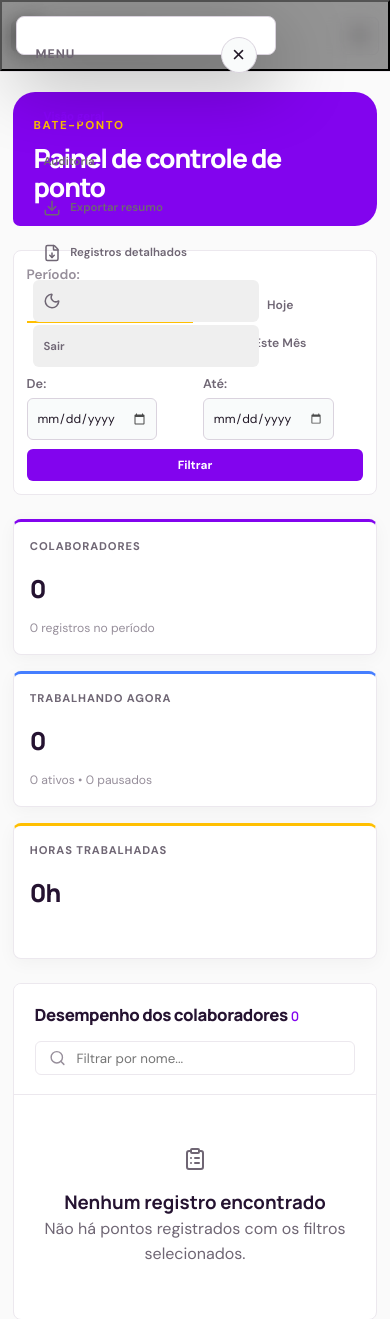
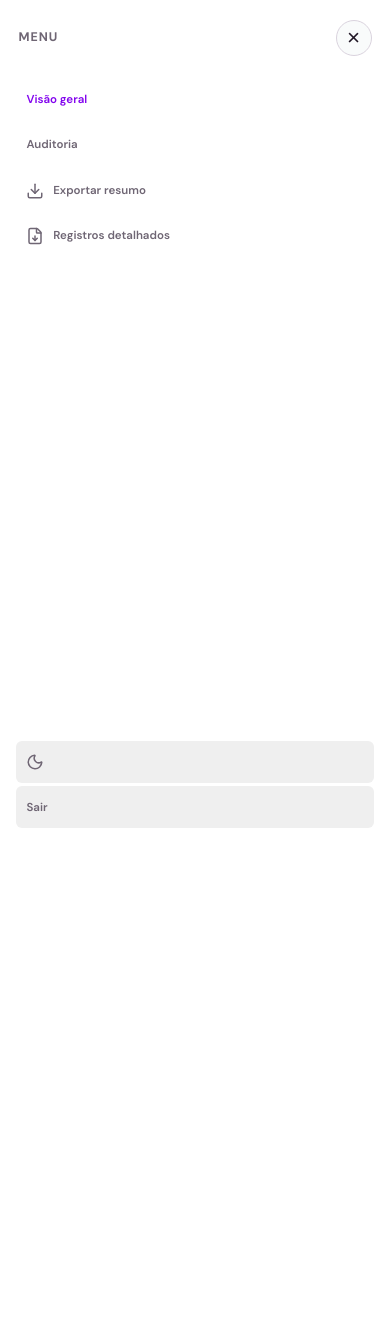
Before and after one commit to shirubaarison/discord-bateponto-bot, a Flask app: page / in a window 390 px wide, after a click that opens the changed part. Shown: the top 1319 px of the page. After the commit the page ends 828 px from the top, so only its background shows below. Run offline with Flask 3, Linux system fonts and the light colour scheme; data that the repository does not hold is empty; parts of the project's set-up code (start-up, migrations or seed data) failed here and were passed over; some libraries are stand-ins or nearby versions; grey boxes are pictures that could not be loaded.

Commit message:
fix: rebuild mobile drawer overlay

```diff
--- a/bate_ponto_bot/web/static/css/dashboard.css
+++ b/bate_ponto_bot/web/static/css/dashboard.css
@@ -360,10 +360,10 @@ a.user-display-name:hover { color: var(--blue); text-decoration: underline !impo
 
 @media (max-width: 520px) {
     .navbar { padding-inline: .7rem; }
-    .nav-links { display: none; }
+    .nav-links { position: fixed; inset: 0; z-index: 1102; display: flex; flex-direction: column; align-items: stretch; gap: .2rem; width: 100vw; height: 100dvh; min-width: 0; max-width: none; padding: 1rem; overflow-y: auto; background: var(--paper); transform: translateX(100%); visibility: hidden; pointer-events: none; transition: transform 240ms ease, visibility 0s linear 240ms; }
     .mobile-menu-toggle { width: 38px; height: 38px; display: grid; place-items: center; margin-left: auto; color: var(--ink); background: var(--paper); border: 1px solid var(--line-strong); border-radius: var(--radius-sm); cursor: pointer; }
     .mobile-menu-toggle svg { width: 19px; height: 19px; }
-    .nav-links.is-open { position: fixed; inset: 1rem auto 1rem 1rem; z-index: 1102; display: flex; flex-direction: column; align-items: stretch; gap: .2rem; width: min(360px, 50vw); min-width: 260px; max-width: calc(100vw - 2rem); height: auto; padding: 1rem; background: var(--paper); border: 1px solid var(--line-strong); border-radius: var(--radius-md); box-shadow: 0 24px 70px rgba(0,0,0,.35); }
+    .nav-links.is-open { transform: translateX(0); visibility: visible; pointer-events: auto; transition-delay: 0s; }
     .nav-links.is-open li, .nav-links.is-open .nav-link, .nav-links.is-open .logout-form { width: 100%; }
     .nav-links.is-open .nav-link { justify-content: flex-start; }
     .nav-links.is-open .mobile-menu-header { display: flex; align-items: center; justify-content: space-between; padding: .25rem .15rem 1.25rem; color: var(--muted); font-size: .78rem; font-weight: 800; letter-spacing: .08em; text-transform: uppercase; }
@@ -372,7 +372,7 @@ a.user-display-name:hover { color: var(--blue); text-decoration: underline !impo
     .nav-links.is-open .mobile-menu-spacer { display: block; flex: 1; }
     .nav-links.is-open .nav-link { display: flex; align-items: center; gap: .55rem; min-height: 42px; padding: .6rem .65rem; border-radius: var(--radius-sm); }
     .nav-links.is-open .nav-link svg { width: 18px; height: 18px; flex: 0 0 18px; }
-    .mobile-menu-backdrop.is-open { display: block; position: fixed; inset: 0; z-index: 1101; background: rgba(0, 0, 0, .42); backdrop-filter: blur(10px); }
+    .mobile-menu-backdrop.is-open { display: none; }
     .brand-mark { width: 32px; height: 32px; }
     .brand-copy strong { font-size: .95rem; }
     .nav-link { padding-inline: .35rem; font-size: .72rem; }
```
